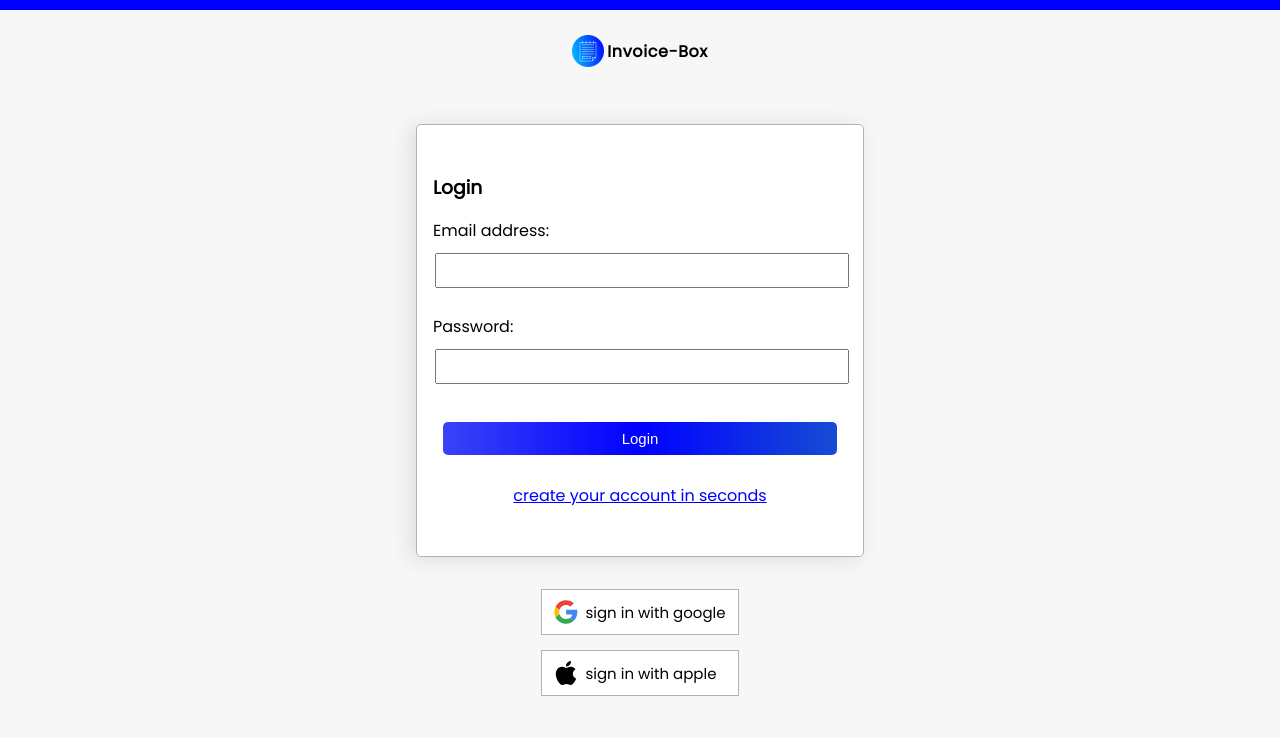
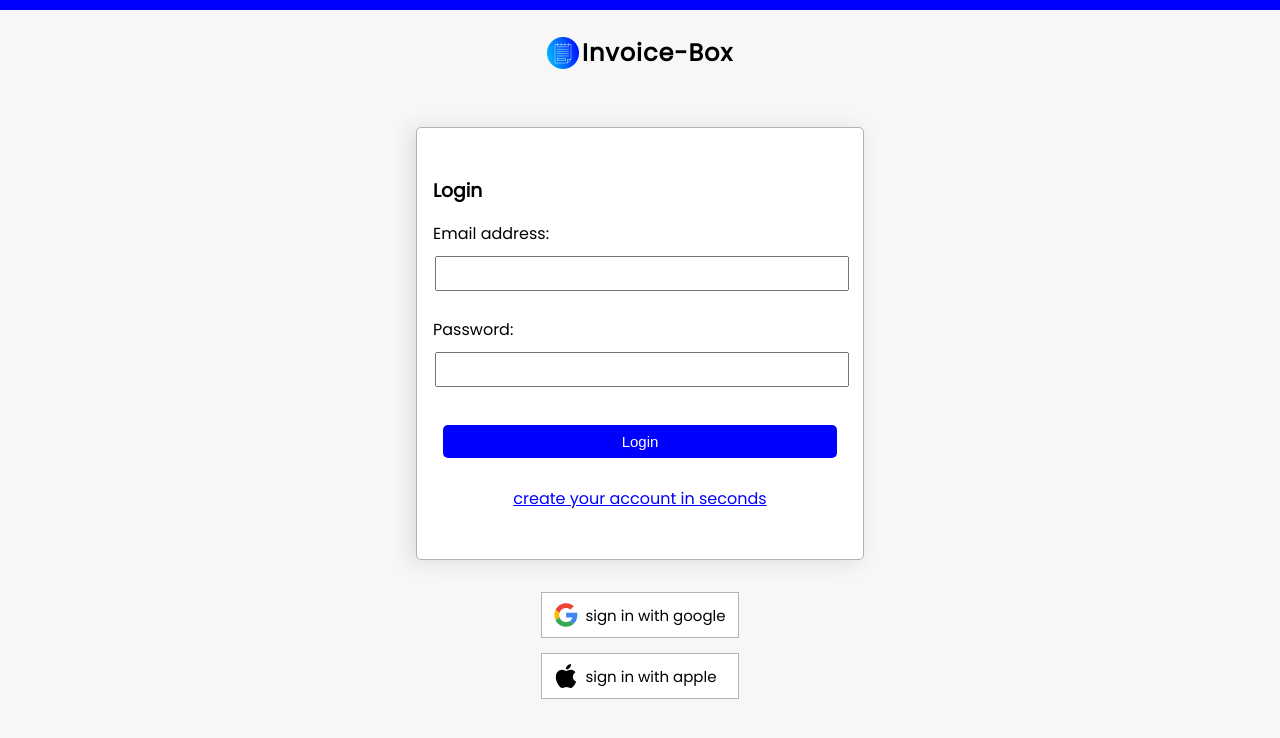
Before and after one commit to Mikey1233/invoiceBox, a React (Vite) app in the folder invoice-box-app/: page /authUser in a window 1280 px wide. Shown: the top 738 px of the page. Built offline with nearby package versions, Linux system fonts and the light colour scheme.

Commit message:
work on css ,added new css files for both auth and singup page.

```diff
--- a/invoice-box-app/src/index.css
+++ b/invoice-box-app/src/index.css
@@ -7,6 +7,7 @@
 :root{
 --font-poopins: 'Poppins', sans-serif;
 --bg-purple: blue;
+--btn-gradient:linear-gradient(to left,rgb(22, 76, 212), blue,rgb(58, 67, 247));
 }
 a{
   color: var(--bg-purple);
--- a/invoice-box-app/src/layouts/authLayout/AuthLayout.jsx
+++ b/invoice-box-app/src/layouts/authLayout/AuthLayout.jsx
@@ -1,9 +1,16 @@
 import React from 'react'
 import { Outlet } from 'react-router-dom'
+import logo from "../../assets/logo.png";
+import './authLayout.css'
 
 function AuthLayout() {
   return (
-    <div>
+    <div className='authuser'>
+      <span className="purple_bg"></span>
+      <div className="authuserLogo">
+        <img src={logo} alt="logo-img" />
+        <h3>Invoice-Box</h3>
+      </div>
       <Outlet/>
     </div>
   )
--- /dev/null
+++ b/invoice-box-app/src/layouts/authLayout/authLayout.css
@@ -0,0 +1,18 @@
+.authuser{
+    display: grid;
+    background-color: rgb(247, 247, 247);
+    /* height: 100v; */
+    gap: 20px;
+    font-family: var(--font-poopins);
+    /* justify-content: center; */
+}
+.authuserLogo h3{
+    font-size: 24px;
+    letter-spacing: 0.04em;
+}
+
+.purple_bg{
+    height: 10px;
+    width: 100%;
+    background: var(--bg-purple);
+}
--- a/invoice-box-app/src/pages/authPage/AuthUser.jsx
+++ b/invoice-box-app/src/pages/authPage/AuthUser.jsx
@@ -1,36 +1,32 @@
 import React from "react";
-import "./authUser.css";
-import logo from "../../assets/logo.png";
+// import "./authUser.css";
 import google from "../../assets/googleSvg.svg";
 import apple from "../../assets/apple-logo.svg";
 import { Link } from "react-router-dom";
+import '../cssForAuthPage.css'
 
 export default function AuthUser() {
   return (
 
-     <div className="authuser">
-      <span className="purple_bg"></span>
-      <div className="authuserLogo">
-        <img src={logo} alt="logo-img" />
-        <h3>Invoice-Box</h3>
-      </div>
+     <div>
+
       <div className="authuser_auth">
         <form className="authuser_auth_box" method="post">
           <h3>Login</h3>
 
           <div>
             <div>
-              <label for="username">Email address:</label>
+              <label htmlFor="username">Email address:</label>
             </div>
-            <input type="email" id="email" name="email" required />
+            <input type="email"  name="email" required autocomplete="email" />
           </div>
 
           <div>
             <div>
-              <label for="username">Password:</label>
+              <label htmlFor="username">Password:</label>
             </div>
 
-            <input type="password" id="password" name="password" required />
+            <input type="password"  name="password" required />
           </div>
 
           <button type="submit">Login</button>
--- a/invoice-box-app/src/pages/authPage/authUser.css
+++ b/invoice-box-app/src/pages/cssForAuthPage.css
@@ -1,21 +1,4 @@
-.authuser{
-    display: grid;
-    background-color: rgb(247, 247, 247);
-    /* height: 100v; */
-    gap: 20px;
-    font-family: var(--font-poopins);
-    /* justify-content: center; */
-}
-.authuserLogo h3{
-    font-size: 16px;
-    letter-spacing: 0.04em;
-}
 
-.purple_bg{
-    height: 10px;
-    width: 100%;
-    background: var(--bg-purple);
-}
 .authuser_auth{
 
     display: flex;
@@ -56,7 +39,7 @@
 
 }
 .authuser_auth form button{
-    background:linear-gradient(to left,rgb(22, 76, 212), blue,rgb(58, 67, 247)) ;
+    background:var(--bg-purple) ;
     font-size: 15px;
     color: #fff;
     border: 0;
--- a/invoice-box-app/src/pages/signupPage/Signup.jsx
+++ b/invoice-box-app/src/pages/signupPage/Signup.jsx
@@ -1,43 +1,42 @@
 import React from 'react';
-import logo from "../../assets/logo.png";
 import google from "../../assets/googleSvg.svg";
 import apple from "../../assets/apple-logo.svg";
 import { Link } from 'react-router-dom';
-import './signup.css'
+// import './signup.css'
+import '../cssForAuthPage.css'
 
 function Signup() {
   return (
-     <div className="authuser">
-      <span className="purple_bg"></span>
-      <div className="authuserLogo">
-        <img src={logo} alt="logo-img" />
-        <h3>Invoice-Box</h3>
-      </div>
+     <div>
+
+
+
+
       <div className="authuser_auth">
         <form className="authuser_auth_box" method="post">
           <h3>Create account</h3>
 
           <div>
             <div>
-              <label for="username">Email address:</label>
+              <label htmlFor='email'>Email address:</label>
             </div>
-            <input type="email" id="email" name="email" required />
+            <input type="email" id='email' name="email" required autocomplete="email"/>
           </div>
 
           <div>
             <div>
-              <label for="username">Password:</label>
+              <label htmlFor='password'>Password:</label>
             </div>
 
-            <input type="password" id="password" name="password" required />
+            <input type="password" id='password' name="password" required />
           </div>
 
           <div>
             <div>
-              <label for="username"> re-enter Password:</label>
+              <label htmlFor="username"> re-enter Password:</label>
             </div>
 
-            <input type="password" id="password" name="password" required />
+            <input type="password" id='username' name="password" required />
           </div>
 
           <button type="submit">create account</button>
--- a/invoice-box-app/src/pages/signupPage/signup.css
+++ /dev/null
@@ -1,91 +0,0 @@
-.authuser{
-    display: grid;
-    background-color: rgb(247, 247, 247);
-    /* height: 100v; */
-    gap: 20px;
-    font-family: var(--font-poopins);
-    /* justify-content: center; */
-}
-.authuserLogo h3{
-    font-size: 16px;
-    letter-spacing: 0.04em;
-}
-
-.purple_bg{
-    height: 10px;
-    width: 100%;
-    background: var(--bg-purple);
-}
-.authuser_auth{
-
-    display: flex;
-    align-items: center;
-    flex-direction: column;
-    margin: 2rem 1.5rem;
-}
-.authuser_auth form{
-    width: 100%;
-    box-shadow: 1px 1px 5px black;
-    max-width: 28rem;
-   box-shadow:  -5px 2px 20px gainsboro;
-    background-color: rgb(255, 255, 255);
-    border:1px solid rgb(178, 178, 178);
-    display: flex;
-    flex-direction: column;
-    gap: 1rem;
-    border-radius: 5px;
-    padding: 3rem 1rem
-}
-.authuserLogo{
-
-    width: fit-content;
-    border-radius: 5px;
-    place-self: center;
-    display: flex;
-    align-items: center;
-    padding: 5px;
-    gap: 3px;
-}
-.authuserLogo img{
-    width: 2rem;
-}
-.authuser_auth form input{
-    width: 100%;
-    padding: 0.5rem;
-    margin: 10px 2px 10px 2px;
-
-}
-.authuser_auth form button{
-    background:linear-gradient(to left,rgb(22, 76, 212), blue,rgb(58, 67, 247)) ;
-    font-size: 15px;
-    color: #fff;
-    border: 0;
-    border-radius: 5px;
-    outline: none;
-    padding: 0.5rem;
-    margin: 12px 10px;
-    cursor: pointer;
-}
-.auth_create-acct{
-    color: rgb(49, 49, 224);
-    text-align:  center;
-}
-.auth_apps{
-    margin: 2rem 1rem;
-    display: flex;
-    flex-direction: column;
-    gap: 15px;
-}
-.auth_apps_google ,.auth_apps_apple{
-    display: flex;
-    gap: 7px;
-    background-color: #fff;
-    padding: 10px 12px;
-    font-size: 15px;
-    border: 1px solid rgb(178, 178, 178);
-   align-items: center;
-   cursor: pointer;
-}
-.auth_apps_google img,.auth_apps_apple img{
- width: 1.5rem;
-}
```
Also changed, not shown: invoice-box-app/src/App.jsx (+0 -11 lines).
